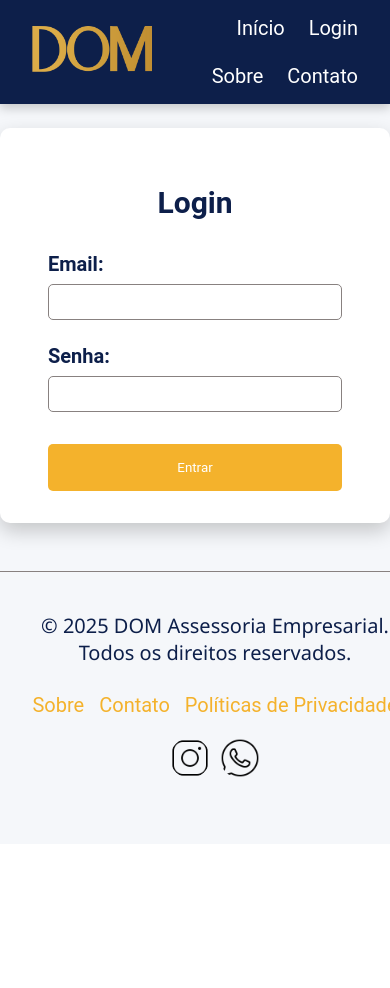
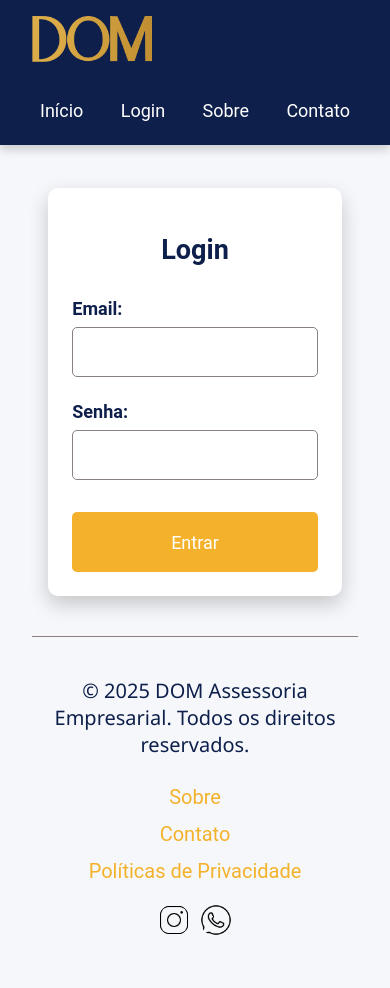
Before and after one commit to gustavoverneck/nala, a Flask app: page /login in a window 390 px wide; the page is wider, and only the part inside the window is pictured. Before the commit the page ends 777 px from the top of that part, so only its background shows below. Run offline with Flask 3, Linux system fonts and the light colour scheme.

Commit message:
mobile compatibility

```diff
--- a/app.py
+++ b/app.py
@@ -26,4 +26,4 @@ if __name__ == '__main__':
     )
     #add_user_to_user_table(user)
     app = create_app()
-    app.run(debug=True, port=8080)
+    app.run(debug=True, port=3000)
--- a/static/css/style.css
+++ b/static/css/style.css
@@ -153,9 +153,11 @@ button:hover {
   text-align: center;
   border-top: 1px solid var(--accent-color);
   width: 100%;
+  max-width: 1200px;
   bottom: 0;
   font-family: var(--font-primary);
   margin-top: 40px;
+  box-sizing: border-box;
 }
 
 .footer-links {
@@ -241,7 +243,7 @@ button:hover {
   flex: 1;
   h1 {
     font-family: var(--font-secondary);
-    font-size: var(--font-size-xxl);
+    font-size: var(--font-size-xxxl);
     color: var(--primary-color);
     margin-bottom: 1rem;
   }
@@ -324,3 +326,110 @@ ul.social-links li {
 .cta-section a:hover {
   color: inherit; /* Ensures text color doesn't change on hover */
 }
+
+
+/* Responsividade para tablets */
+@media (max-width: 992px) {
+  .three-columns {
+    flex-direction: column;
+    gap: 2rem;
+  }
+
+  .three-columns > * {
+    max-width: 100%;
+  }
+
+  .intro-section {
+    flex-direction: column;
+    gap: 2rem;
+    text-align: center;
+  }
+
+  .intro-image img {
+    max-width: 80%; /* Increased from 60% to 80% */
+  }
+
+  .intro-text h1,
+  .cta-section h2 {
+    font-size: var(--font-size-xxl);
+  }
+
+  .intro-text p,
+  .cta-section p {
+    font-size: var(--font-size-lg);
+  }
+
+  /* Proportional login container size for tablets */
+  .login-container {
+    max-width: 60%;
+    padding: 2.5rem 3.5rem;
+    margin: 4rem auto;
+  }
+}
+
+/* Responsividade para celulares */
+@media (max-width: 600px) {
+  body {
+    padding: 1rem 2rem;
+    padding-top: 40%;
+  }
+
+  header.main-header {
+    flex-direction: column;
+    align-items: flex-start;
+    gap: 1rem;
+  }
+
+  nav.nav-bar {
+    width: 100%;
+    justify-content: space-between;
+    flex-wrap: wrap;
+    gap: 0.8rem;
+    margin-top: 0.5rem;
+  }
+
+  nav.nav-bar a {
+    font-size: var(--font-size-md);
+    padding: 0.5rem;
+    flex-grow: 0;
+    text-align: center;
+  }
+
+  .intro-image img {
+    max-width: 100%; /* Full width on mobile */
+  }
+
+  /* Proportional login container for mobile */
+  .login-container {
+    max-width: 90%;
+    padding: 1.5rem;
+    margin: 2rem auto;
+    font-size: var(--font-size-md);
+  }
+
+  .login-container input {
+    padding: 0.75rem;
+    font-size: var(--font-size-md);
+  }
+
+  .login-container button {
+    padding: 1.2rem;
+    font-size: var(--font-size-md);
+  }
+
+  .contact-form-container,
+  .cta-section {
+    padding: 1rem;
+    margin: 2rem auto;
+  }
+
+  .footer-links {
+    flex-direction: column;
+    gap: 10px;
+  }
+
+  .social-icon {
+    width: 32px;
+    height: 32px;
+  }
+}
--- a/templates/login.html
+++ b/templates/login.html
@@ -1,11 +1,13 @@
 <!DOCTYPE html>
-<html lang="pt-br">
-<head>
-    <meta charset="UTF-8">
-    <title>DOM - Login</title>
-    <link rel="stylesheet" href="/static/css/style.css">
-    {% include 'icon.html' %}
-</head>
+<html lang="pt-BR">
+    <head>
+        <meta charset="UTF-8" />
+        <meta name="viewport" content="width=device-width, initial-scale=1.0"/>
+        <title>DOM - Login</title>
+        <link rel="stylesheet" href="/static/css/style.css">
+        {% include 'icon.html' %}
+    </head>
+<body>
 <body>
 
     <!-- Header -->
```
Also changed, not shown: templates/dashboard.html (+9 -7 lines), README.md, 1 other file.
